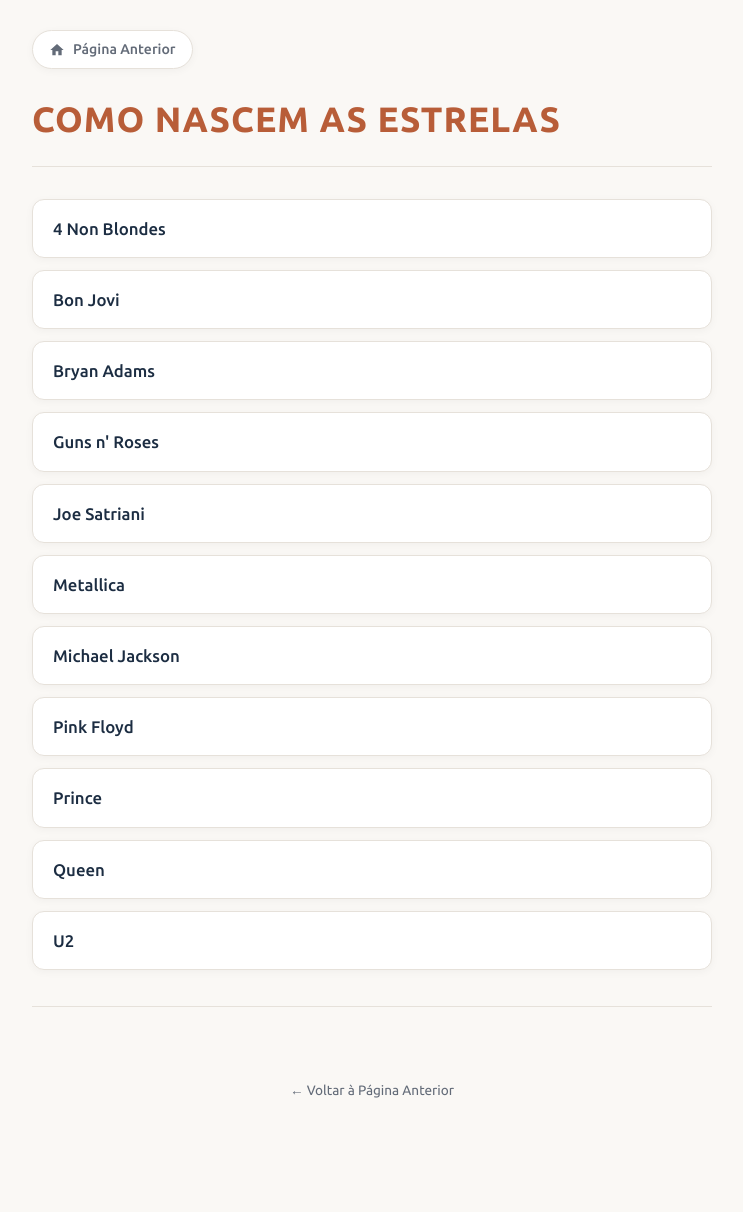
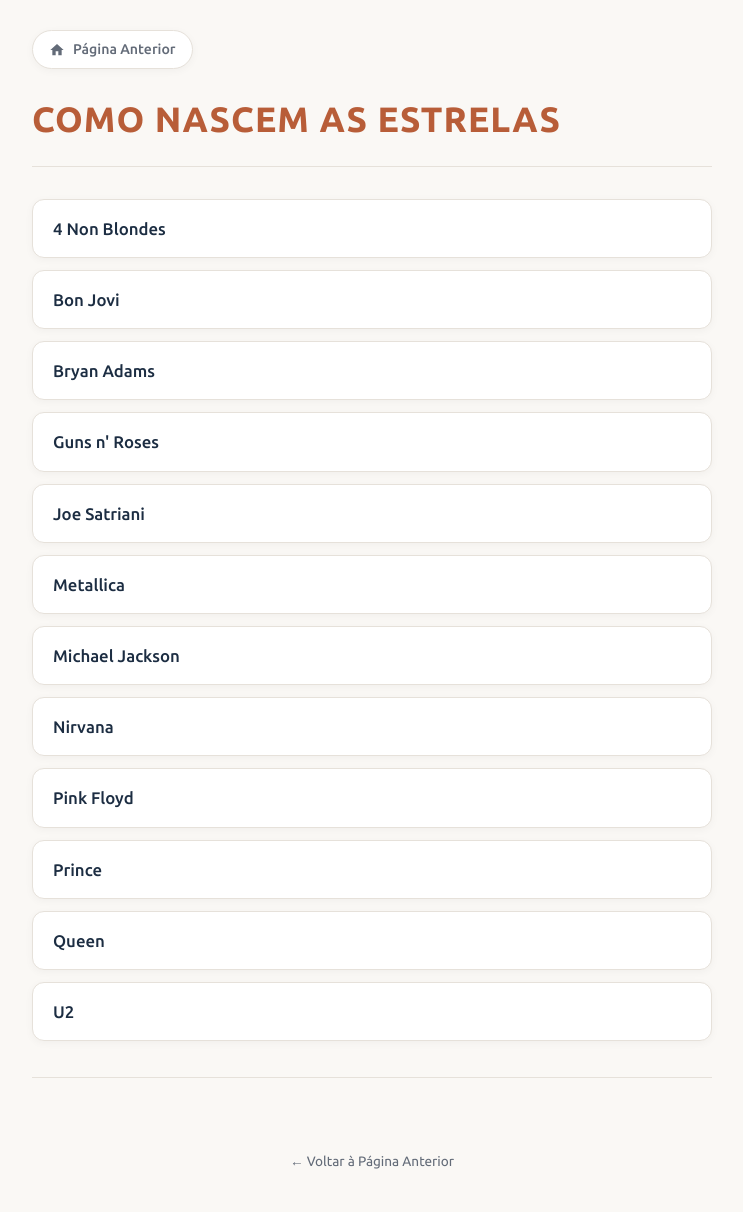
Before and after one commit to joaquim-capitao/musica, a Jekyll site: the page artistas/index.html, which Jekyll copies as it is, in a window 1280 px wide. Shown: the whole page, without its empty margins (268-1011 px from the left). Built offline with Jekyll 4.4.1, drawn with Linux system fonts in a browser that asks for light colours; before the commit the page ends 1141 px from its top, so only the background shows below that.

Commit message:
Add Nirvana to the list of artists

```diff
--- a/artistas/index.html
+++ b/artistas/index.html
@@ -239,6 +239,7 @@
       <li><a href="https://joaquim-capitao.github.io/musica/artistas/joe-satriani"><span class="title">Joe Satriani</span></a></li>
       <li><a href="https://joaquim-capitao.github.io/musica/artistas/metallica"><span class="title">Metallica</span></a></li>
       <li><a href="https://joaquim-capitao.github.io/musica/artistas/michael-jackson"><span class="title">Michael Jackson</span></a></li>
+      <li><a href="https://joaquim-capitao.github.io/musica/artistas/nirvana"><span class="title">Nirvana</span></a></li>
       <li><a href="https://joaquim-capitao.github.io/musica/artistas/pink-floyd"><span class="title">Pink Floyd</span></a></li>
       <li><a href="https://joaquim-capitao.github.io/musica/artistas/prince"><span class="title">Prince</span></a></li>
       <li><a href="https://joaquim-capitao.github.io/musica/artistas/queen"><span class="title">Queen</span></a></li>
```
